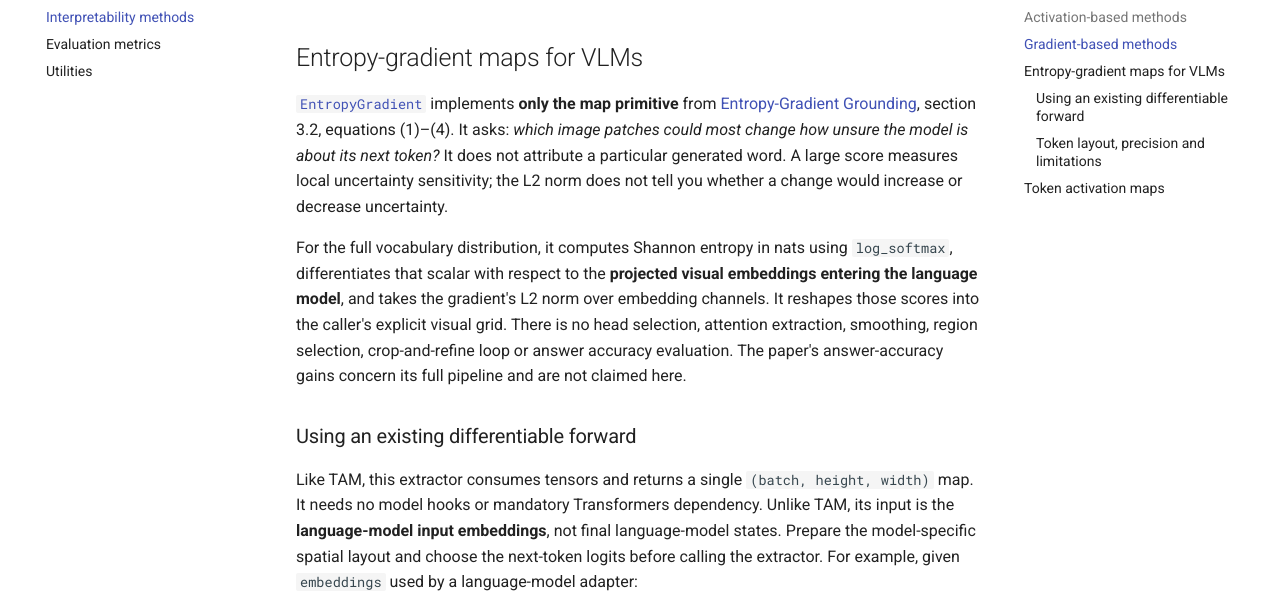
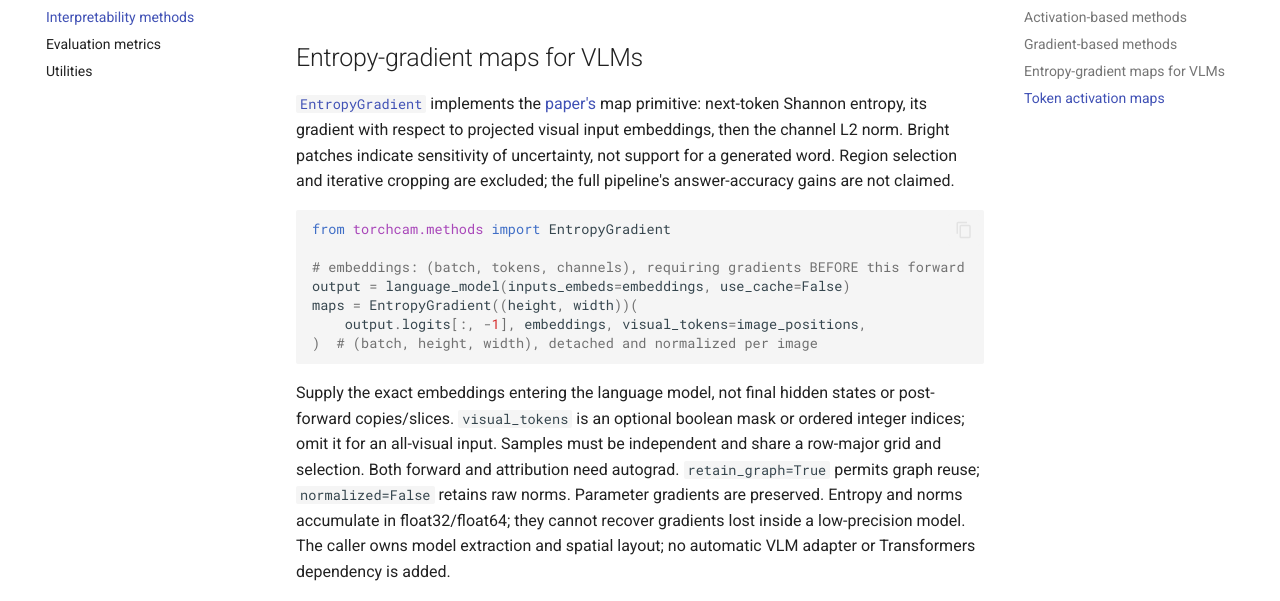
Before and after one commit to frgfm/torch-cam, an MkDocs documentation site: the page built from docs/docs/reference/methods.md, in a window 1280 px wide and 1400 px high, scrolled down 891 px. Shown: the part 166-767 px from the top of the window. Built offline with MkDocs 1.6.1 and Material for MkDocs 9.7.7, drawn with Linux system fonts in a browser that asks for light colours; comment, search, counter and statistics services are not loaded; some of the changed text lies outside the part shown; grey boxes are pictures that could not be loaded.

Commit message:
docs: trim entropy-gradient scope and validation prose

````diff
--- a/docs/docs/reference/methods.md
+++ b/docs/docs/reference/methods.md
@@ -48,72 +48,27 @@ Methods related to gradient-based class activation maps.
 
 ## Entropy-gradient maps for VLMs
 
-[`EntropyGradient`](#torchcam.methods.EntropyGradient) implements **only the map primitive** from
-[Entropy-Gradient Grounding](https://arxiv.org/abs/2604.08456), section 3.2, equations (1)–(4).
-It asks: *which image patches could most change how unsure the model is about its next token?*
-It does not attribute a particular generated word. A large score measures local uncertainty sensitivity;
-the L2 norm does not tell you whether a change would increase or decrease uncertainty.
-
-For the full vocabulary distribution, it computes Shannon entropy in nats using `log_softmax`, differentiates
-that scalar with respect to the **projected visual embeddings entering the language model**, and takes the
-gradient's L2 norm over embedding channels. It reshapes those scores into the caller's explicit visual grid.
-There is no head selection, attention extraction, smoothing, region selection, crop-and-refine loop or answer
-accuracy evaluation. The paper's answer-accuracy gains concern its full pipeline and are not claimed here.
-
-### Using an existing differentiable forward
-
-Like TAM, this extractor consumes tensors and returns a single `(batch, height, width)` map. It needs no model
-hooks or mandatory Transformers dependency. Unlike TAM, its input is the **language-model input embeddings**,
-not final language-model states. Prepare the model-specific spatial layout and choose the next-token logits
-before calling the extractor. For example, given `embeddings` used by a language-model adapter:
+[`EntropyGradient`](#torchcam.methods.EntropyGradient) implements the [paper's](https://arxiv.org/abs/2604.08456)
+map primitive: next-token Shannon entropy, its gradient with respect to projected visual input embeddings,
+then the channel L2 norm. Bright patches indicate sensitivity of uncertainty, not support for a generated word.
+Region selection and iterative cropping are excluded; the full pipeline's answer-accuracy gains are not claimed.
 
 ```python
-import torch
 from torchcam.methods import EntropyGradient
 
-# embeddings: (batch, sequence, channels), after visual projection and before the language model
-# image_positions: boolean (sequence,) mask, shared by this batch, selecting a 2 x 3 image grid
-# These exact embeddings must require gradients BEFORE the forward.
-with torch.enable_grad():
-    output = language_model(inputs_embeds=embeddings, use_cache=False)
-    maps = EntropyGradient((2, 3))(
-        output.logits[:, -1],  # first answer distribution for an unpadded prompt
-        embeddings,
-        visual_tokens=image_positions,
-        normalized=True,
-        retain_graph=False,
-    )
-# maps[0] can be passed to overlay_mask as a floating-point PIL image.
+# embeddings: (batch, tokens, channels), requiring gradients BEFORE this forward
+output = language_model(inputs_embeds=embeddings, use_cache=False)
+maps = EntropyGradient((height, width))(
+    output.logits[:, -1], embeddings, visual_tokens=image_positions,
+)  # (batch, height, width), detached and normalized per image
 ```
 
-If the model is frozen, a caller can make the prepared input embeddings a differentiable leaf with
-`embeddings = embeddings.detach().requires_grad_(True)` **before** the forward. The extractor does not freeze
-parameters, clear their gradients, or run another forward. `retain_graph=True` allows another attribution or
-training backward on the same forward; the default releases the graph. Both forward and attribution must run
-with autograd enabled, outside inference mode.
-
-### Token layout, precision and limitations
-
-Omit `visual_tokens` when every embedding is an image token. Otherwise supply a boolean mask in spatial order,
-or unique int32/int64 indices ordered by grid row then column. Ordered indices can undo a model's token
-permutation. Selection happens **after** differentiating the original tensor: slicing or copying embeddings
-after the forward creates a disconnected input and raises an error. Rectangular and singleton grids are
-supported, but token counts must match `height * width`. Batched samples must be independent and share the
-selection and grid shape. Variable image layouts require separate calls or caller-side adaptation.
-
-Entropy and channel norms accumulate in float32, preserving float64 inputs. Norm rescaling avoids intermediate
-squared-gradient underflow/overflow. This cannot recover values already lost during low-precision model
-computation. Maps are detached. `normalized=False` retains raw gradient norms; default normalization applies
-min-max scaling independently per image and maps constant scores to zero. Neither form is a calibrated
-probability, a causal explanation, or a guarantee of correct visual grounding.
-
-The caller must expose the correct projected embeddings and their differentiable connection to full next-token
-logits. A cached forward that omits that connection, a detached generation result, or final hidden states do
-not satisfy this contract. There is no automatic Qwen2.5-VL, other VLM, multi-image, video, quantization or
-attention-backend adapter in this primitive. Qwen adapter development remains with the separate DEX-AR work.
-For an example, record the actual input, question, generated answer and chosen decoding prefix; time model
-loading, generation, the differentiable attribution forward and this extractor separately (synchronize CUDA
-at timing boundaries). A demonstration is not an answer-accuracy benchmark.
+Supply the exact embeddings entering the language model, not final hidden states or post-forward copies/slices.
+`visual_tokens` is an optional boolean mask or ordered integer indices; omit it for an all-visual input.
+Samples must be independent and share a row-major grid and selection. Both forward and attribution need autograd.
+`retain_graph=True` permits graph reuse; `normalized=False` retains raw norms. Parameter gradients are preserved.
+Entropy and norms accumulate in float32/float64; they cannot recover gradients lost inside a low-precision model.
+The caller owns model extraction and spatial layout; no automatic VLM adapter or Transformers dependency is added.
 
 ::: torchcam.methods.EntropyGradient
     options:
````
Also changed, not shown: 3 other files.
